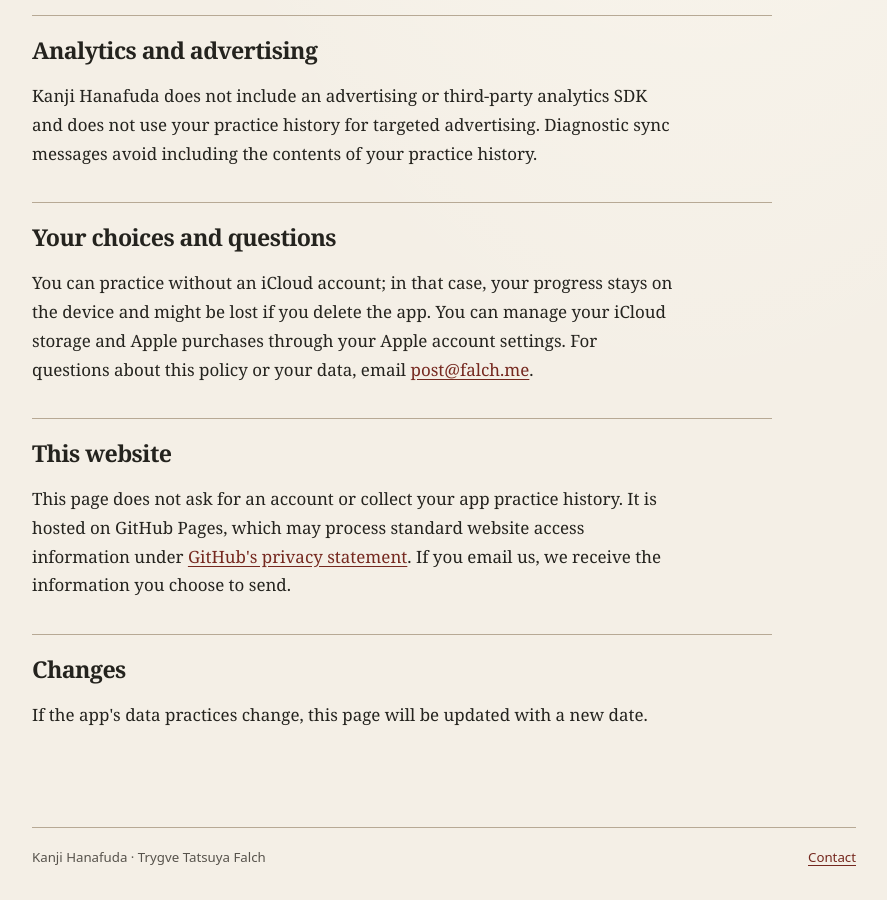
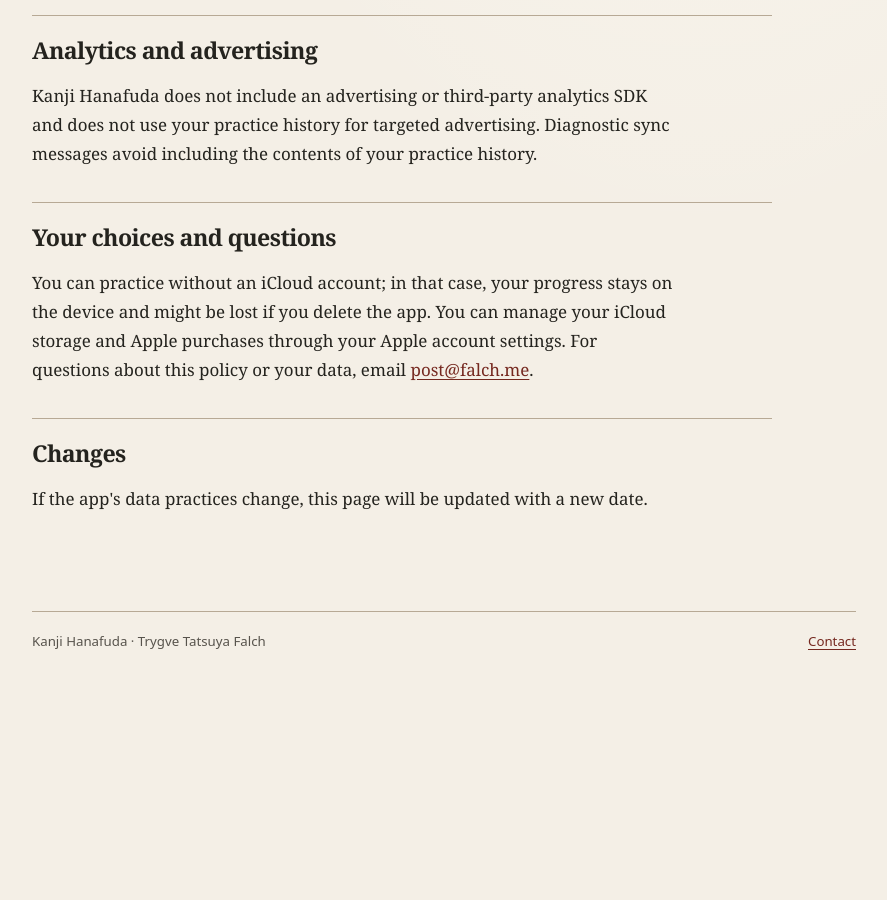
Before and after one commit to trygu/www, a Jekyll site: the page docs/kanjifuda/privacy/index.html, which Jekyll copies as it is, in a window 1280 px wide and 900 px high, scrolled down 1266 px. Shown: the whole window, without its empty margins (196-1083 px from the left). Built offline with Jekyll 4.4.1, drawn with Linux system fonts in a browser that asks for light colours; after the commit the page ends 1950 px from its top, so only the background shows below that.

Commit message:
docs(kanjifuda): omit website hosting details from app privacy policy

```diff
--- a/docs/kanjifuda/privacy/index.html
+++ b/docs/kanjifuda/privacy/index.html
@@ -44,9 +44,6 @@
         <h2>Your choices and questions</h2>
         <p>You can practice without an iCloud account; in that case, your progress stays on the device and might be lost if you delete the app. You can manage your iCloud storage and Apple purchases through your Apple account settings. For questions about this policy or your data, email <a href="mailto:post@falch.me">post@falch.me</a>.</p>
 
-        <h2>This website</h2>
-        <p>This page does not ask for an account or collect your app practice history. It is hosted on GitHub Pages, which may process standard website access information under <a href="https://docs.github.com/en/site-policy/privacy-policies/github-general-privacy-statement">GitHub's privacy statement</a>. If you email us, we receive the information you choose to send.</p>
-
         <h2>Changes</h2>
         <p>If the app's data practices change, this page will be updated with a new date.</p>
       </article>
```
